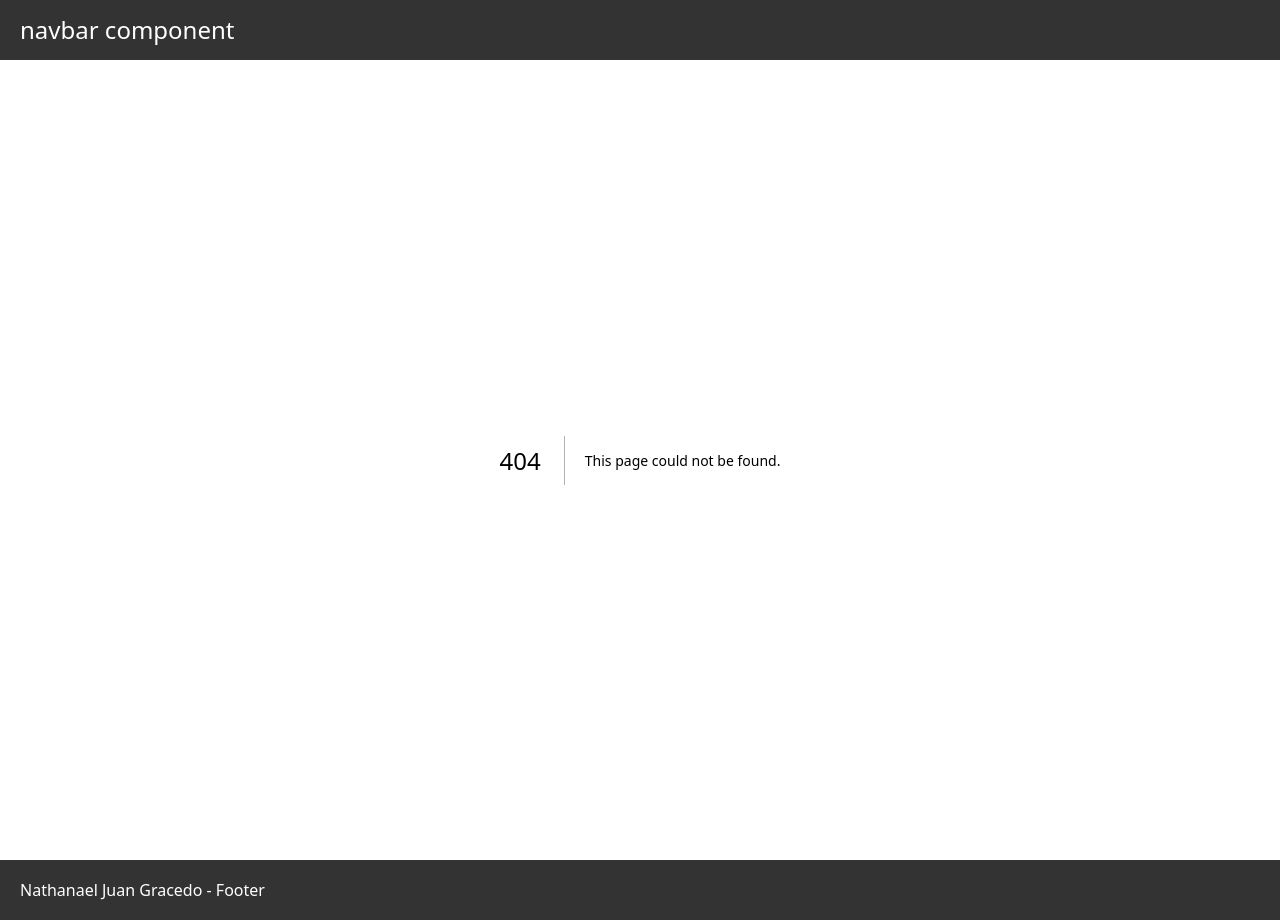
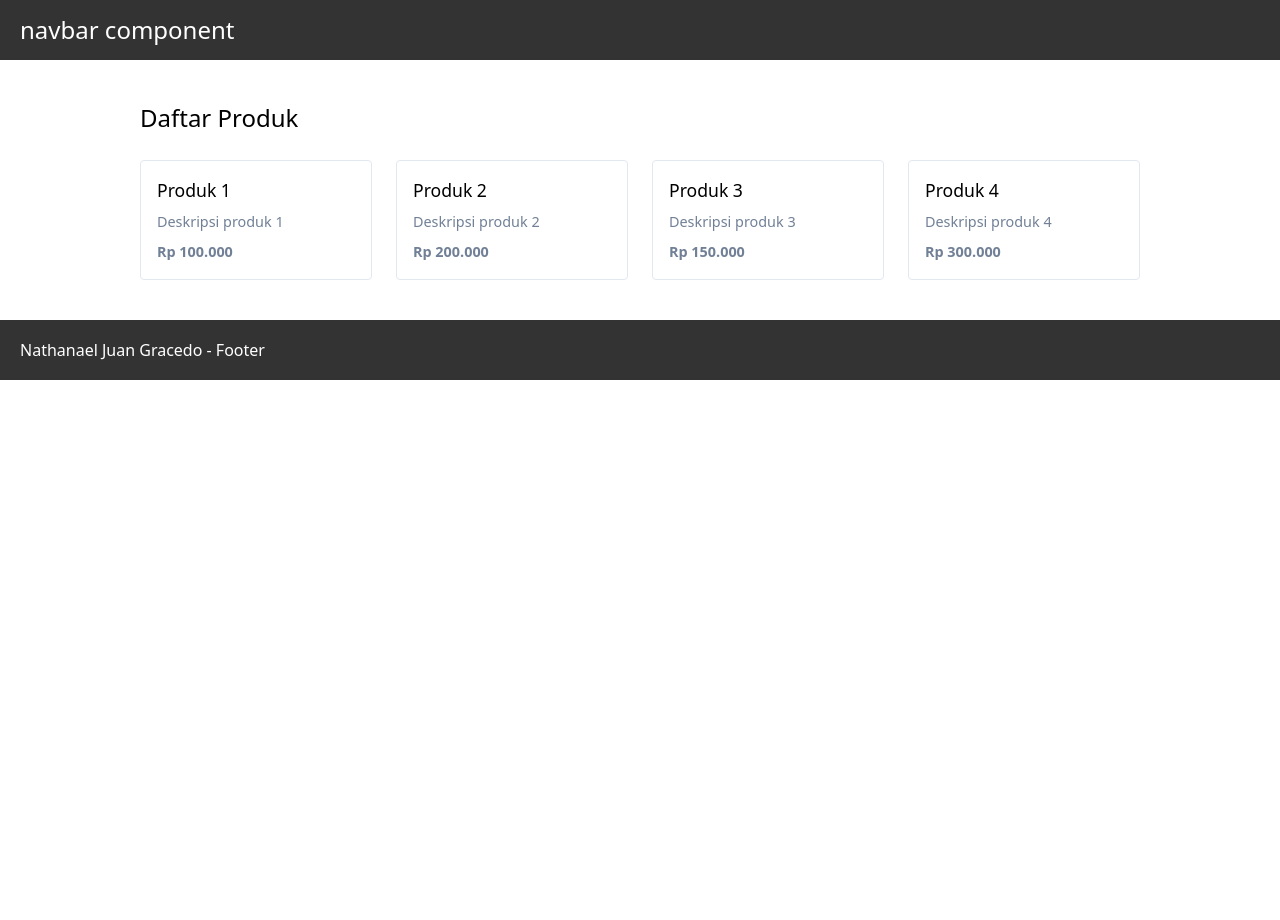
Before and after one commit to NathanaelGracedo/pemrograman-berbasis-framework, a Next.js app in the folder jobsheet5-styling-page/my-app/: page /views/produk/MainSection in a window 1280 px wide. Before the commit this address had no page. After the commit the page ends 800 px from the top, so only its background shows below. Built offline with nearby package versions, Linux system fonts and the light colour scheme.

Commit message:
Jobsheet 5 - Tugas Praktikum 2 - Refactor produk pages ke dalam folder views dan memisahkan mainSection dan heroSection

```diff
--- a/jobsheet5-styling-page/my-app/src/pages/produk/index.tsx
+++ b/jobsheet5-styling-page/my-app/src/pages/produk/index.tsx
@@ -1,19 +1,9 @@
-import { useRouter } from "next/router";
-import { useEffect, useState } from "react";
+import TampilanProduk from "../views/produk";
 
-const produk = () => {
-    const [isLogin, setIsLogin] = useState(false);
-    const {push} = useRouter();
-    useEffect(() => {
-        if(!isLogin){
-            push('/auth/login');
-        }
-    }, []);
+const Produk = () => {
     return (
-        <div>
-            Produk User Page
-        </div>
+        <TampilanProduk />
     );
 };
 
-export default produk;
+export default Produk;
--- a/jobsheet5-styling-page/my-app/src/pages/views/auth/login/index.tsx
+++ b/jobsheet5-styling-page/my-app/src/pages/views/auth/login/index.tsx
@@ -11,7 +11,7 @@ const HalamanLogin = () => {
         console.log("Processing login...");
 
         // Navigasi imperatif ke halaman Product
-        push('/produk');
+        push('../produk');
     };
 
     return(
--- /dev/null
+++ b/jobsheet5-styling-page/my-app/src/pages/views/produk/HeroSection.tsx
@@ -0,0 +1,12 @@
+import styles from "./produk.module.scss";
+
+const HeroSection = () => {
+    return (
+        <section className={styles.hero}>
+            <h1>Halaman Produk</h1>
+            <p>Daftar produk tersedia</p>
+        </section>
+    );
+};
+
+export default HeroSection;
--- /dev/null
+++ b/jobsheet5-styling-page/my-app/src/pages/views/produk/MainSection.tsx
@@ -0,0 +1,35 @@
+import styles from "./produk.module.scss";
+
+const MainSection = () => {
+    return (
+        <section className={styles.mainSection}>
+            <div className={styles.container}>
+                <h2>Daftar Produk</h2>
+                <div className={styles.productGrid}>
+                    <div className={styles.productCard}>
+                        <h3>Produk 1</h3>
+                        <p>Deskripsi produk 1</p>
+                        <p className={styles.price}>Rp 100.000</p>
+                    </div>
+                    <div className={styles.productCard}>
+                        <h3>Produk 2</h3>
+                        <p>Deskripsi produk 2</p>
+                        <p className={styles.price}>Rp 200.000</p>
+                    </div>
+                    <div className={styles.productCard}>
+                        <h3>Produk 3</h3>
+                        <p>Deskripsi produk 3</p>
+                        <p className={styles.price}>Rp 150.000</p>
+                    </div>
+                    <div className={styles.productCard}>
+                        <h3>Produk 4</h3>
+                        <p>Deskripsi produk 4</p>
+                        <p className={styles.price}>Rp 300.000</p>
+                    </div>
+                </div>
+            </div>
+        </section>
+    );
+};
+
+export default MainSection;
--- /dev/null
+++ b/jobsheet5-styling-page/my-app/src/pages/views/produk/index.tsx
@@ -0,0 +1,24 @@
+import { useRouter } from "next/router";
+import { useEffect, useState } from "react";
+import HeroSection from "./HeroSection";
+import MainSection from "./MainSection";
+
+const TampilanProduk = () => {
+    // const [isLogin, setIsLogin] = useState(false);
+    // const { push } = useRouter();
+
+    // useEffect(() => {
+    //     if (!isLogin) {
+    //         push('/auth/login');
+    //     }
+    // }, []);
+
+    return (
+        <div>
+            <HeroSection />
+            <MainSection />
+        </div>
+    );
+};
+
+export default TampilanProduk;
--- /dev/null
+++ b/jobsheet5-styling-page/my-app/src/pages/views/produk/produk.module.scss
@@ -0,0 +1,59 @@
+/* Hero Section */
+.hero {
+    background-color: #4a5568;
+    color: white;
+    padding: 60px 20px;
+    text-align: center;
+
+    h1 {
+        font-size: 2rem;
+        margin-bottom: 0.5rem;
+    }
+
+    p {
+        font-size: 1rem;
+    }
+}
+
+/* Main Section */
+.mainSection {
+    padding: 40px 20px;
+}
+
+.container {
+    max-width: 1000px;
+    margin: 0 auto;
+
+    h2 {
+        font-size: 1.5rem;
+        margin-bottom: 1.5rem;
+    }
+}
+
+.productGrid {
+    display: grid;
+    grid-template-columns: repeat(auto-fit, minmax(200px, 1fr));
+    gap: 1.5rem;
+}
+
+.productCard {
+    border: 1px solid #e2e8f0;
+    padding: 1rem;
+    border-radius: 4px;
+
+    h3 {
+        font-size: 1.1rem;
+        margin-bottom: 0.5rem;
+    }
+
+    p {
+        color: #718096;
+        font-size: 0.9rem;
+    }
+}
+
+.price {
+    font-weight: bold;
+    color: #2d3748;
+    margin-top: 0.5rem;
+}
```
